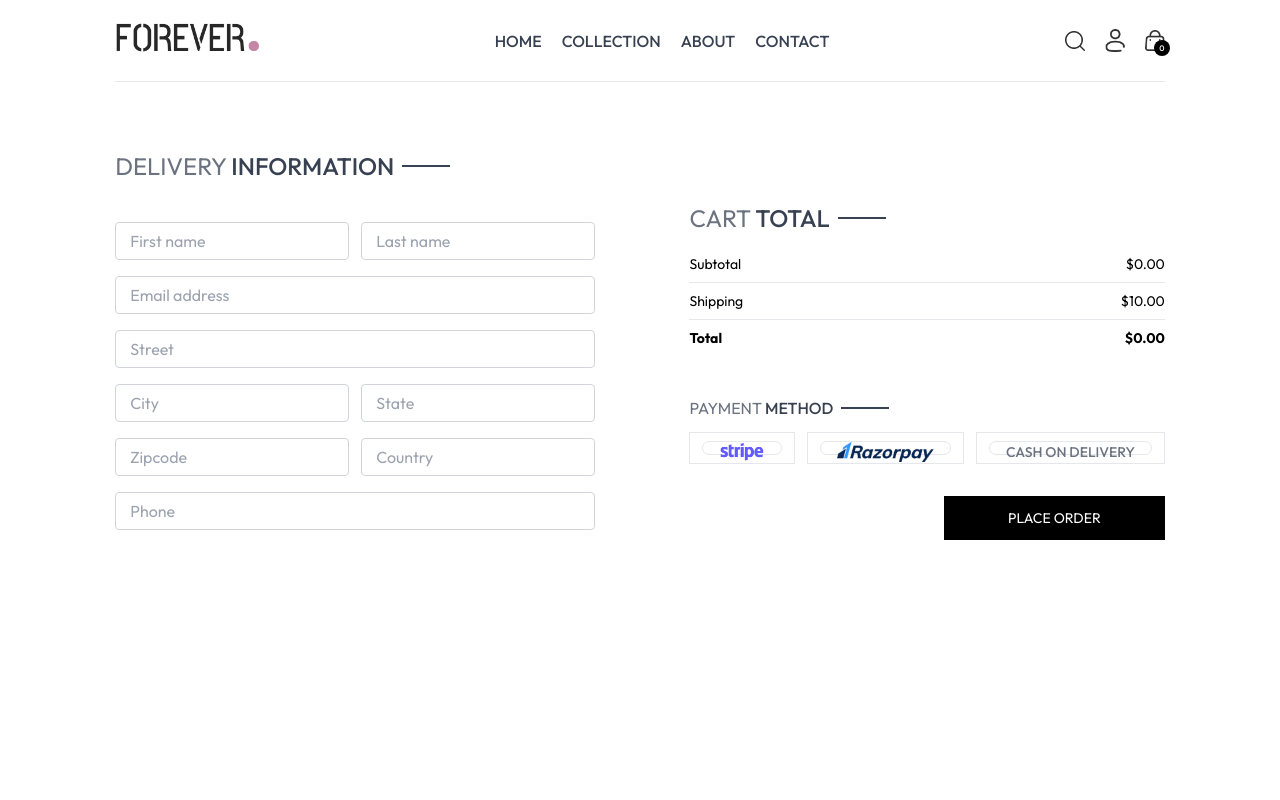
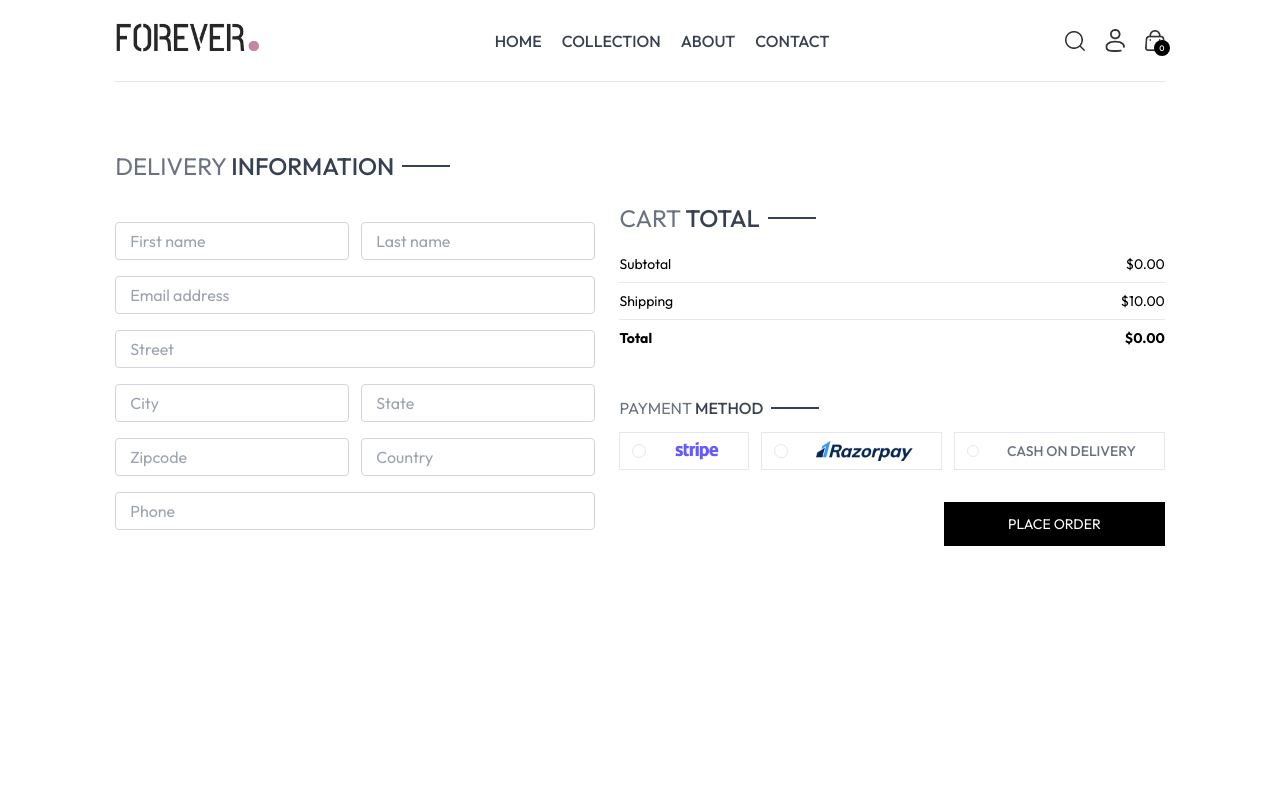
Before and after one commit to imran-assad/ecommerceWebProject2, a React (Vite) app: page /place-order in a window 1280 px wide. Shown: the top 800 px of the page. Built offline with nearby package versions, Linux system fonts and the light colour scheme.

Commit message:
error removed, payment methods button

```diff
--- a/src/pages/PlaceOrder.jsx
+++ b/src/pages/PlaceOrder.jsx
@@ -84,9 +84,8 @@ export const PlaceOrder = () => {
                 className={`min-w-3.5 h-3.5  border rounded-full ${
                   method === "stripe" ? "bg-green-400" : ""
                 }`}
-              >
-                <img className="h-5 mx-4" src={assets.stripe_logo} />
-              </p>
+              ></p>
+              <img className="h-5 mx-4" src={assets.stripe_logo} />
             </div>
             <div
               onClick={() => setMethod("razorpay")}
@@ -96,22 +95,20 @@ export const PlaceOrder = () => {
                 className={`min-w-3.5 h-3.5 border rounded-full ${
                   method === "razorpay" ? "bg-green-400" : ""
                 } `}
-              >
-                <img className="h-5 mx-4" src={assets.razorpay_logo} />
-              </p>
+              ></p>
+              <img className="h-5 mx-4" src={assets.razorpay_logo} />
             </div>
             <div
               onClick={() => setMethod("cod")}
               className="flex items-center gap-3 border p-2 px-3 cursor-pointer"
             >
               <p
-                className={`min-w-3.5 h-3.5 border rounded-full ${
+                className={`min-w-3 h-3 border rounded-full ${
                   method === "cod" ? "bg-green-400" : ""
                 }`}
-              >
-                <p className="text-gray-500 text-sm font-medium mx-4">
-                  CASH ON DELIVERY
-                </p>
+              ></p>
+              <p className="text-gray-500 text-sm font-medium mx-4">
+                CASH ON DELIVERY
               </p>
             </div>
           </div>
```
